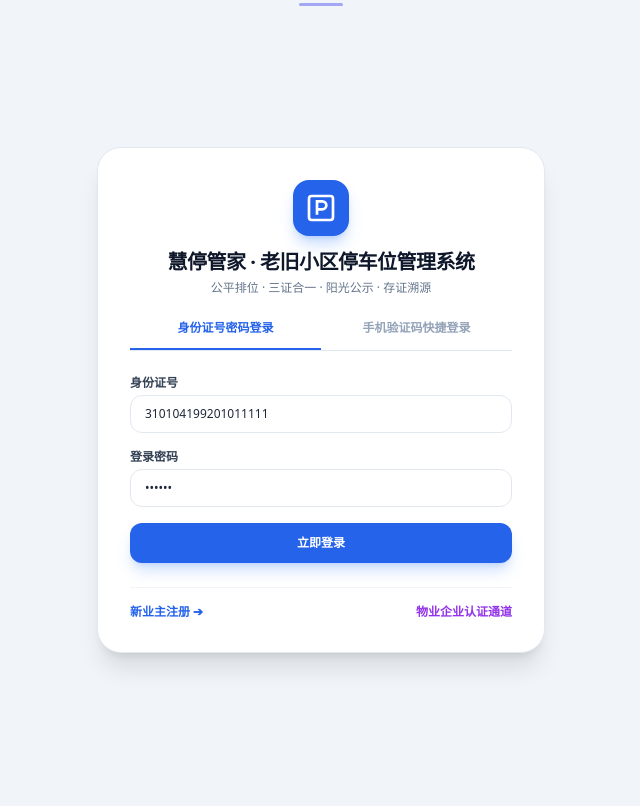
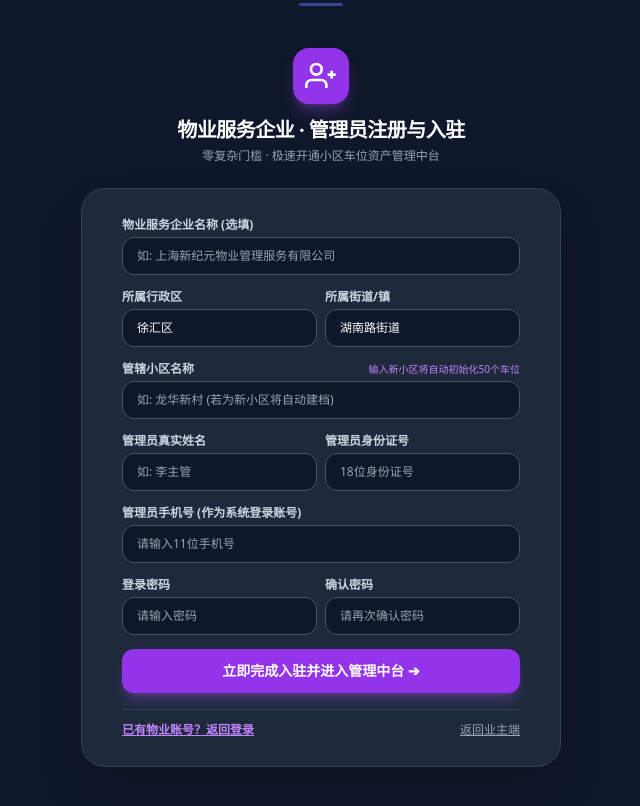
Before and after one commit to insistgang/community-parking-system, a Vue app in the folder frontend/: page /property/register in a window 1280 px wide. Before the commit this address led to /login. Shown: the top 806 px of the page, without its empty margins (319-959 px from the left). Built offline with nearby package versions, Linux system fonts and the light colour scheme.

Commit message:
feat: 支持新物业服务企业入驻与管理员账号注册，联动新小区50个车位台账自动初始化

```diff
--- a/frontend/src/router/index.js
+++ b/frontend/src/router/index.js
@@ -46,6 +46,12 @@ const routes = [
     meta: { public: true }
   },
   {
+    path: '/property/register',
+    name: 'PropertyRegister',
+    component: () => import('../views/property/PropertyRegisterView.vue'),
+    meta: { public: true }
+  },
+  {
     path: '/property/dashboard',
     name: 'PropertyDashboard',
     component: () => import('../views/property/PropertyDashboardView.vue'),
--- a/frontend/src/views/property/PropertyLoginView.vue
+++ b/frontend/src/views/property/PropertyLoginView.vue
@@ -85,11 +85,13 @@
           </div>
         </div>
 
-        <div class="pt-1 flex items-center justify-between text-xs text-slate-400">
+        <div class="pt-3 border-t border-slate-700/60 flex items-center justify-between text-xs">
+          <router-link to="/property/register" class="text-purple-400 hover:text-purple-300 font-semibold underline flex items-center gap-1">
+            <span>✨ 注册新物业账号 / 入驻新小区</span>
+          </router-link>
           <router-link to="/login" class="text-slate-400 hover:text-white underline">
             切换为业主端 H5 登录
           </router-link>
-          <span class="text-[11px] text-slate-500">龙华新村 · 物业管理服务中心</span>
         </div>
       </div>
     </div>
--- /dev/null
+++ b/frontend/src/views/property/PropertyRegisterView.vue
@@ -0,0 +1,236 @@
+<template>
+  <div class="min-h-screen bg-slate-900 text-slate-100 flex flex-col justify-center py-12 sm:px-6 lg:px-8">
+    <div class="sm:mx-auto sm:w-full sm:max-w-md text-center">
+      <div class="inline-flex items-center justify-center w-14 h-14 rounded-2xl bg-purple-600 text-white shadow-lg shadow-purple-500/30 mb-3">
+        <svg xmlns="http://www.w3.org/2000/svg" class="w-8 h-8" viewBox="0 0 24 24" fill="none" stroke="currentColor" stroke-width="2">
+          <path d="M16 21v-2a4 4 0 0 0-4-4H5a4 4 0 0 0-4 4v2"></path>
+          <circle cx="8.5" cy="7" r="4"></circle>
+          <line x1="20" y1="8" x2="20" y2="14"></line>
+          <line x1="23" y1="11" x2="17" y2="11"></line>
+        </svg>
+      </div>
+      <h2 class="text-xl font-black tracking-tight text-white">物业服务企业 · 管理员注册与入驻</h2>
+      <p class="mt-1 text-xs text-slate-400">零复杂门槛 · 极速开通小区车位资产管理中台</p>
+    </div>
+
+    <div class="mt-6 sm:mx-auto sm:w-full sm:max-w-lg px-4">
+      <div class="bg-slate-800 py-7 px-6 shadow-2xl rounded-3xl sm:px-10 border border-slate-700 space-y-4">
+        <form @submit.prevent="handleRegister" class="space-y-3.5 text-xs">
+          <!-- 物业企业名称 -->
+          <div>
+            <label class="block font-bold text-slate-300 mb-1">物业服务企业名称 (选填)</label>
+            <input
+              v-model="form.company_name"
+              type="text"
+              placeholder="如: 上海新纪元物业管理服务有限公司"
+              class="w-full px-3.5 py-2.5 rounded-xl bg-slate-900 border border-slate-600 text-white focus:outline-none focus:ring-2 focus:ring-purple-500 font-medium"
+            />
+          </div>
+
+          <!-- 管辖区域 -->
+          <div class="grid grid-cols-2 gap-2">
+            <div>
+              <label class="block font-bold text-slate-300 mb-1">所属行政区</label>
+              <input
+                v-model="form.district"
+                type="text"
+                required
+                placeholder="如: 徐汇区"
+                class="w-full px-3.5 py-2.5 rounded-xl bg-slate-900 border border-slate-600 text-white focus:outline-none focus:ring-2 focus:ring-purple-500 font-medium"
+              />
+            </div>
+            <div>
+              <label class="block font-bold text-slate-300 mb-1">所属街道/镇</label>
+              <input
+                v-model="form.subdistrict"
+                type="text"
+                required
+                placeholder="如: 湖南路街道"
+                class="w-full px-3.5 py-2.5 rounded-xl bg-slate-900 border border-slate-600 text-white focus:outline-none focus:ring-2 focus:ring-purple-500 font-medium"
+              />
+            </div>
+          </div>
+
+          <!-- 管辖小区 -->
+          <div>
+            <div class="flex items-center justify-between mb-1">
+              <label class="block font-bold text-slate-300">管辖小区名称</label>
+              <span class="text-[10px] text-purple-400">输入新小区将自动初始化50个车位</span>
+            </div>
+            <input
+              v-model="form.community_name"
+              type="text"
+              required
+              placeholder="如: 龙华新村 (若为新小区将自动建档)"
+              class="w-full px-3.5 py-2.5 rounded-xl bg-slate-900 border border-slate-600 text-white focus:outline-none focus:ring-2 focus:ring-purple-500 font-medium"
+            />
+          </div>
+
+          <!-- 管理员信息 -->
+          <div class="grid grid-cols-2 gap-2">
+            <div>
+              <label class="block font-bold text-slate-300 mb-1">管理员真实姓名</label>
+              <input
+                v-model="form.real_name"
+                type="text"
+                required
+                placeholder="如: 李主管"
+                class="w-full px-3.5 py-2.5 rounded-xl bg-slate-900 border border-slate-600 text-white focus:outline-none focus:ring-2 focus:ring-purple-500 font-medium"
+              />
+            </div>
+            <div>
+              <label class="block font-bold text-slate-300 mb-1">管理员身份证号</label>
+              <input
+                v-model="form.id_card"
+                type="text"
+                required
+                placeholder="18位身份证号"
+                class="w-full px-3.5 py-2.5 rounded-xl bg-slate-900 border border-slate-600 text-white focus:outline-none focus:ring-2 focus:ring-purple-500 font-medium"
+              />
+            </div>
+          </div>
+
+          <!-- 手机号（登录账号） -->
+          <div>
+            <label class="block font-bold text-slate-300 mb-1">管理员手机号 (作为系统登录账号)</label>
+            <input
+              v-model="form.phone"
+              type="tel"
+              required
+              placeholder="请输入11位手机号"
+              class="w-full px-3.5 py-2.5 rounded-xl bg-slate-900 border border-slate-600 text-white focus:outline-none focus:ring-2 focus:ring-purple-500 font-medium"
+            />
+          </div>
+
+          <!-- 密码与确认密码 -->
+          <div class="grid grid-cols-2 gap-2">
+            <div>
+              <label class="block font-bold text-slate-300 mb-1">登录密码</label>
+              <input
+                v-model="form.password"
+                type="password"
+                required
+                placeholder="请输入密码"
+                class="w-full px-3.5 py-2.5 rounded-xl bg-slate-900 border border-slate-600 text-white focus:outline-none focus:ring-2 focus:ring-purple-500 font-medium"
+              />
+            </div>
+            <div>
+              <label class="block font-bold text-slate-300 mb-1">确认密码</label>
+              <input
+                v-model="form.confirm_pwd"
+                type="password"
+                required
+                placeholder="请再次确认密码"
+                class="w-full px-3.5 py-2.5 rounded-xl bg-slate-900 border border-slate-600 text-white focus:outline-none focus:ring-2 focus:ring-purple-500 font-medium"
+              />
+            </div>
+          </div>
+
+          <div v-if="errorMsg" class="p-2.5 bg-rose-900/50 border border-rose-600 rounded-xl text-rose-300 text-xs font-medium">
+            ⚠️ {{ errorMsg }}
+          </div>
+
+          <button
+            type="submit"
+            :disabled="loading"
+            class="w-full py-3 rounded-xl bg-purple-600 hover:bg-purple-700 text-white font-bold text-sm shadow-lg shadow-purple-500/30 transition active:scale-[0.98] disabled:opacity-50 mt-1"
+          >
+            <span v-if="loading">正在建档并初始化资产...</span>
+            <span v-else>立即完成入驻并进入管理中台 ➔</span>
+          </button>
+        </form>
+
+        <div class="pt-3 border-t border-slate-700 flex items-center justify-between text-xs text-slate-400">
+          <router-link to="/property/login" class="text-purple-400 hover:text-purple-300 font-semibold underline">
+            已有物业账号？返回登录
+          </router-link>
+          <router-link to="/login" class="text-slate-400 hover:text-white underline">
+            返回业主端
+          </router-link>
+        </div>
+      </div>
+    </div>
+  </div>
+</template>
+
+<script setup>
+import { reactive, ref } from 'vue'
+import { useRouter } from 'vue-router'
+import { useUserStore } from '../../store/user'
+import api from '../../api'
+
+const router = useRouter()
+const userStore = useUserStore()
+
+const loading = ref(false)
+const errorMsg = ref('')
+
+const form = reactive({
+  company_name: '',
+  district: '徐汇区',
+  subdistrict: '湖南路街道',
+  community_name: '',
+  real_name: '',
+  id_card: '',
+  phone: '',
+  password: '',
+  confirm_pwd: ''
+})
+
+const handleRegister = async () => {
+  errorMsg.value = ''
+
+  if (form.password !== form.confirm_pwd) {
+    errorMsg.value = '两次输入的密码不一致'
+    return
+  }
+
+  if (form.password.length < 6) {
+    errorMsg.value = '密码长度不能少于6位'
+    return
+  }
+
+  if (!/^1\d{10}$/.test(form.phone)) {
+    errorMsg.value = '请输入有效的11位手机号码'
+    return
+  }
+
+  loading.value = true
+  try {
+    const res = await api.post('/auth/register', {
+      district: form.district,
+      subdistrict: form.subdistrict,
+      community_name: form.community_name,
+      real_name: form.real_name,
+      id_card: form.id_card,
+      phone: form.phone,
+      password: form.password,
+      role: 'PROPERTY_ADMIN',
+      company_name: form.company_name
+    })
+
+    if (res.code === 200) {
+      // 注册成功，若返回了 token 和 user 直接完成登录
+      if (res.data && res.data.token) {
+        userStore.setAuth(res.data.user, res.data.token)
+        router.push('/property/dashboard')
+      } else {
+        // 自动调用登录接口
+        const loginRes = await api.post('/auth/login', {
+          identifier: form.phone,
+          password: form.password,
+          login_type: 'PASSWORD'
+        })
+        if (loginRes.code === 200) {
+          userStore.setAuth(loginRes.data.user, loginRes.data.token)
+          router.push('/property/dashboard')
+        }
+      }
+    }
+  } catch (err) {
+    errorMsg.value = err.message || '注册失败，请核对信息后重试'
+  } finally {
+    loading.value = false
+  }
+}
+</script>
```
Also changed, not shown: 2 other files (tests, documents, lock files or other folders).
